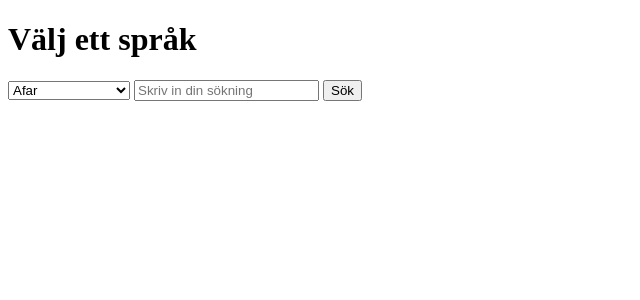
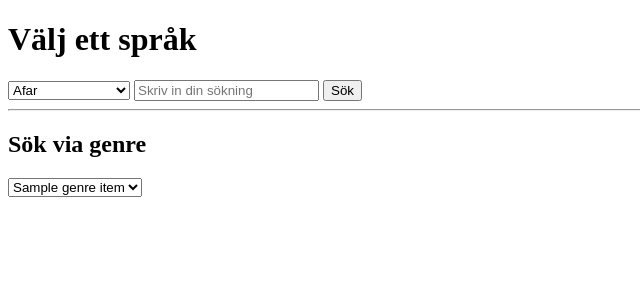
Before and after one commit to antonlovg/programmering2, a Flask app: page / in a window 1280 px wide. Shown: the top 300 px of the page, without its empty margins (0-640 px from the left). Run offline with Flask 3, Linux system fonts and the light colour scheme; a database or web service that is not in the repository returns one stand-in record (values such as "Sample title"); data that the repository does not hold is empty.

Commit message:
Fixat det mesta

```diff
--- a/gruppuppgift/application/app.py
+++ b/gruppuppgift/application/app.py
@@ -1,16 +1,6 @@
 from flask import Flask, render_template, request
 from application import func
-import pandas as pd
 
-"""
-Att göra:
-1. Loopa igenom package.json (språkkoder)
-2. Lägga in språkkoder i dropdown tex. Svenska = sv
-3. Funktioner för search och författare
-
-.
-
-"""
 
 app = Flask(__name__)
 
@@ -19,26 +9,18 @@ app = Flask(__name__)
 @app.route('/')
 def index():
     sprakkod_data = func.sprakkod('language_code.json')
-    return render_template('index.html', språkdata=sprakkod_data)
+    genre_data = func.genre_api()
+    return render_template('index.html', språkdata=sprakkod_data, genre_data=genre_data)
 
 
 # Skickar POST till /resultat men går man dit utan post så blir det felmeddelande
 @app.route('/resultat', methods=['POST'])
 def visa_resultat():
-    # Tilldelar det man väljer i form till valt_languages och valt_search
-    valt_languages = request.form['languages']
-    valt_search = request.form['search']
 
-    # URL så som API är uppbyggd
-    url = f"https://gutendex.com/books/?languages={valt_languages}&search={valt_search}"
+    # Hämtar genre ur formuläret
+    valt_genre = request.form['topic']
 
-    # Använder Pandas för att hämta datan
-    df = pd.read_json(url)
+    # Hämtar funktionen för book_api och tilldelar till df samt skickar valt_genre-variabel som arg
+    df = func.book_api(valt_genre)
 
-    # Expandera JSON-objekt i kolumnen "results"
-    df = df['results'].apply(pd.Series)
-
-    # Välj önskade kolumner
-    df = df[['title', 'authors', 'subjects', 'languages']]
-
-    return render_template("resultat.html", df=df.to_html(), valt_languages=valt_languages, valt_search=valt_search, url=url)
+    return render_template("resultat.html", df=df.to_html())
--- a/gruppuppgift/application/func.py
+++ b/gruppuppgift/application/func.py
@@ -1,10 +1,64 @@
 import json
+import requests
+from flask import request
+import pandas as pd
 
-# Läser language_code.json så som vi lärt oss i programmering 1
+
+# Läser arg (i vårat fall language_code.json) så som vi lärt oss i programmering 1
 def sprakkod(filnamn):
     try:
         with open(filnamn, 'r') as fil:
             data_dictionary = json.load(fil)
         return data_dictionary
+
+    # Returnerar tom lista ifall filnamnet saknas
     except FileNotFoundError:
         return {}
+
+
+def genre_api():
+    """
+    Hämtar genres från filmer från https://api.themoviedb.org/3/genre/movie/list?language=en
+    """
+
+    # API
+    url_genre_movie = f"https://api.themoviedb.org/3/genre/movie/list?language=en"
+
+    # API-token
+    headers = {
+        "accept": "application/json",
+        "Authorization": "Bearer eyJhbGciOiJIUzI1NiJ9.eyJhdWQiOiIxMDQxM2VkYmIzYzJkZmRjNDhlZTYwMTI1MmE5MTAyYyIsInN1YiI6IjY1M2I3YTdkNzE5YWViMDBlMTE5MDBhMiIsInNjb3BlcyI6WyJhcGlfcmVhZCJdLCJ2ZXJzaW9uIjoxfQ.U7y8z2MlqaLM5-AquU2nYecH2KDI_ZJp7b0wDiavbcw"
+    }
+
+    # Hämtar resultat
+    response = requests.get(url_genre_movie, headers=headers)
+    # Returnerar dictionary (json)
+    return response.json()
+
+
+def book_api(valt_genre):
+    """
+    Hämtar API-information från https://gutendex.com/books/? och skriver ut Title, Authors, Subjects samt Languages
+    """
+    # Tilldelar det man väljer i form till valt_languages och valt_search
+    valt_languages = request.form['languages']
+    valt_search = request.form['search']
+
+    # URL så som API är uppbyggd (valt_genre hämtas från en dropdown från annan API, hämtar med arg)
+    url_books = f"https://gutendex.com/books/?languages={valt_languages}&search={valt_search}&topic={valt_genre}"
+
+    # Använder Pandas för att hämta datan
+    df = pd.read_json(url_books)
+    df = df['results'].apply(pd.Series)
+
+    # Eftersom jag bara vill ha viss information ur JSON så hämtar jag detta
+    df = df[['title', 'authors', 'subjects', 'languages']]
+
+    # Omvandla listor till strängar för att göra det mer läsbart
+    # https://stackoverflow.com/questions/45306988/column-of-lists-convert-list-to-string-as-a-new-column
+    # svaret som funka: https://stackoverflow.com/a/60416031
+    df['authors'] = df['authors'].apply(lambda authors: ', '.join([author['name'] for author in authors]))
+    df['subjects'] = df['subjects'].apply(lambda subjects: ', '.join(subjects))
+    df['languages'] = df['languages'].apply(lambda languages: ', '.join(languages))
+
+    return df
--- a/gruppuppgift/application/templates/index.html
+++ b/gruppuppgift/application/templates/index.html
@@ -17,6 +17,14 @@
         <!-- Sökrutan för search= -->
          <input type="text" name="search" placeholder="Skriv in din sökning">
         <button type="submit">Sök</button>
+
+        <hr>
+        <h2>Sök via genre</h2>
+        <select name="topic">
+            {% for genre_item in genre_data['genres'] %}
+            <option value="{{ genre_item.name }}">{{ genre_item.name }}</option>
+            {% endfor %}
+        </select>
     </form>
 </body>
 </html>
--- a/gruppuppgift/application/templates/resultat.html
+++ b/gruppuppgift/application/templates/resultat.html
@@ -5,8 +5,10 @@
 </head>
 <body>
     <h1>Resultat för böckerna</h1>
-    <a class="btn btn-primary" href="{{ url }}?languages={{ valt_languages }}&search={{ valt_search }}&page=1">Previous Page</a>
-    <a class="btn btn-primary" href="{{ url }}?languages={{ valt_languages }}&search={{ valt_search }}&page=2">Next Page</a>
+    <!--
+    <a class="btn btn-primary" href="{{ url_books }}?languages={{ valt_languages }}&search={{ valt_search }}&page=1">Previous Page</a>
+    <a class="btn btn-primary" href="{{ url_books }}?languages={{ valt_languages }}&search={{ valt_search }}&page=2">Next Page</a>
+    -->
     {{ df|safe }}
 </body>
 </html>
```
Also changed, not shown: gruppuppgift/Problem.md (+3 -0 lines), gruppuppgift/tests/test_app.py (added).
